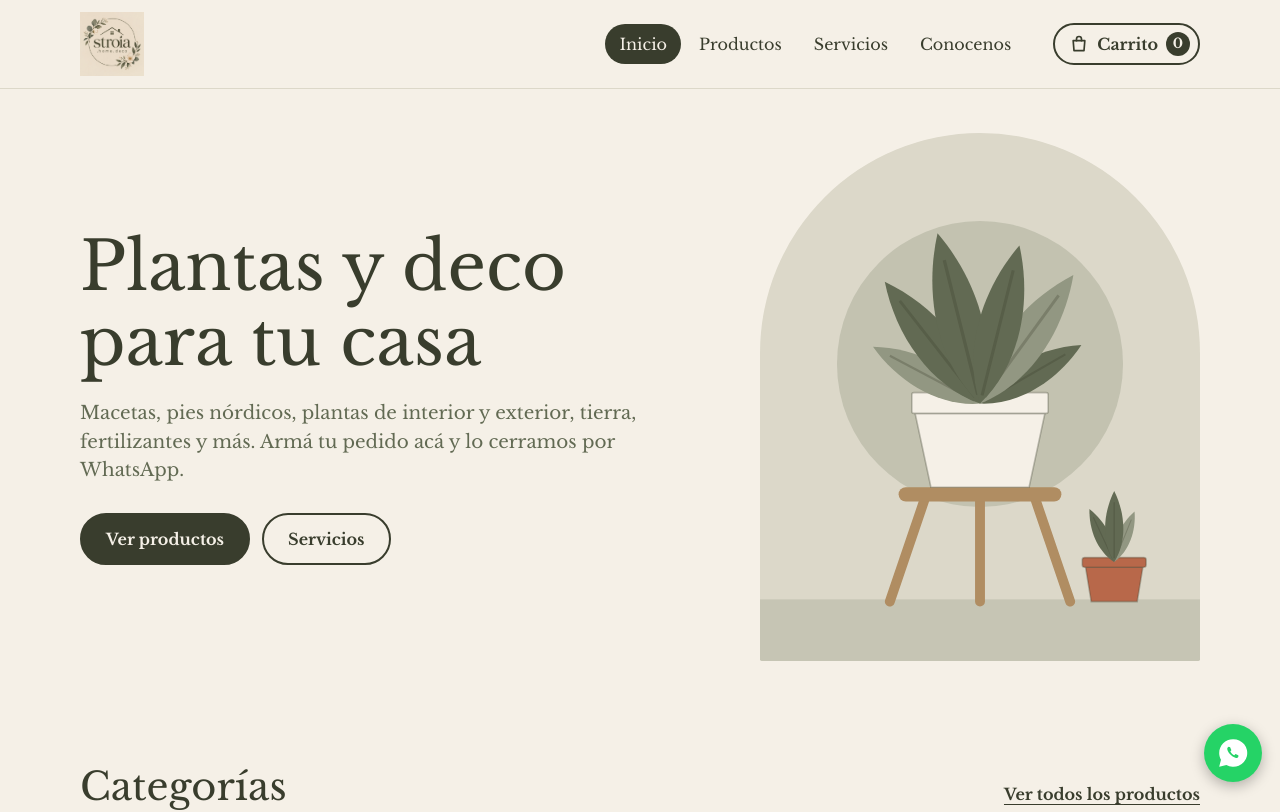
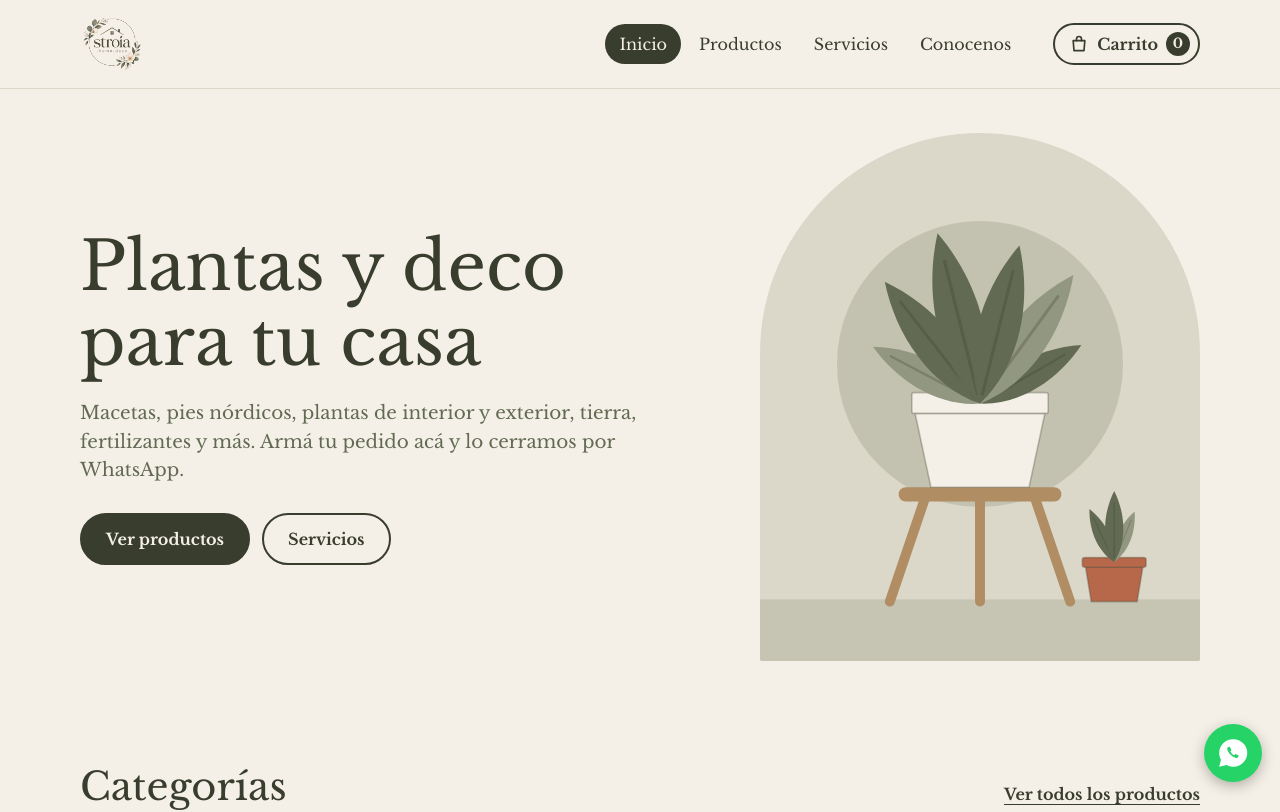
Before and after one commit to Minutillojoaquin/stroia-home-deco, a plain HTML site: page index.html in a window 1280 px wide. Shown: the top 812 px of the page. Drawn offline with nearby package versions, Linux system fonts and the light colour scheme.

Commit message:
Usar logo con fondo transparente
Co-Authored-By: Claude Sonnet 5.5 <noreply@anthropic.com>

```diff
--- a/index.html
+++ b/index.html
@@ -4,7 +4,7 @@
 <meta charset="utf-8">
 <meta name="viewport" content="width=device-width, initial-scale=1">
 <title>Stroia Home Deco</title>
-<link rel="icon" href="logo/logo-stroia.jpg" type="image/jpeg">
+<link rel="icon" href="logo/logo-stroia.png" type="image/png">
 <link rel="preconnect" href="https://fonts.googleapis.com">
 <link rel="preconnect" href="https://fonts.gstatic.com" crossorigin>
 <link href="https://fonts.googleapis.com/css2?family=Libre+Baskerville:ital,wght@0,400;0,700;1,400&display=swap" rel="stylesheet">
@@ -41,7 +41,7 @@ button,select,input,textarea{font:inherit;color:inherit}
 .top{position:sticky;top:0;z-index:30;background:var(--crema);border-bottom:1px solid var(--beige)}
 .top .wrap{display:flex;align-items:center;flex-wrap:wrap;gap:8px 28px;padding-top:12px;padding-bottom:12px}
 .brand{display:flex;align-items:center;gap:10px;text-decoration:none;margin-right:auto}
-.logo{display:block;width:64px;height:64px;object-fit:contain;mix-blend-mode:multiply}
+.logo{display:block;width:64px;height:64px;object-fit:contain}
 .bt{display:flex;flex-direction:column;line-height:1}
 .bt b{font-family:var(--display);font-weight:400;font-size:1.55rem}
 .bt small{font-size:.78rem;font-weight:600;color:var(--oliva);margin-top:3px}
@@ -209,7 +209,7 @@ button,select,input,textarea{font:inherit;color:inherit}
 <header class="top" id="top">
   <div class="wrap">
     <a class="brand" href="#inicio" aria-label="Stroia Home Deco, ir al inicio">
-      <img class="logo" src="logo/logo-stroia.jpg" alt="Stroia Home Deco" width="64" height="64">
+      <img class="logo" src="logo/logo-stroia.png" alt="Stroia Home Deco" width="64" height="64">
     </a>
     <nav class="nav" aria-label="Principal">
       <a href="#inicio" data-nav="inicio">Inicio</a>
```
Also changed, not shown: logo/logo-stroia.jpg (deleted), logo/logo-stroia.png (added).
